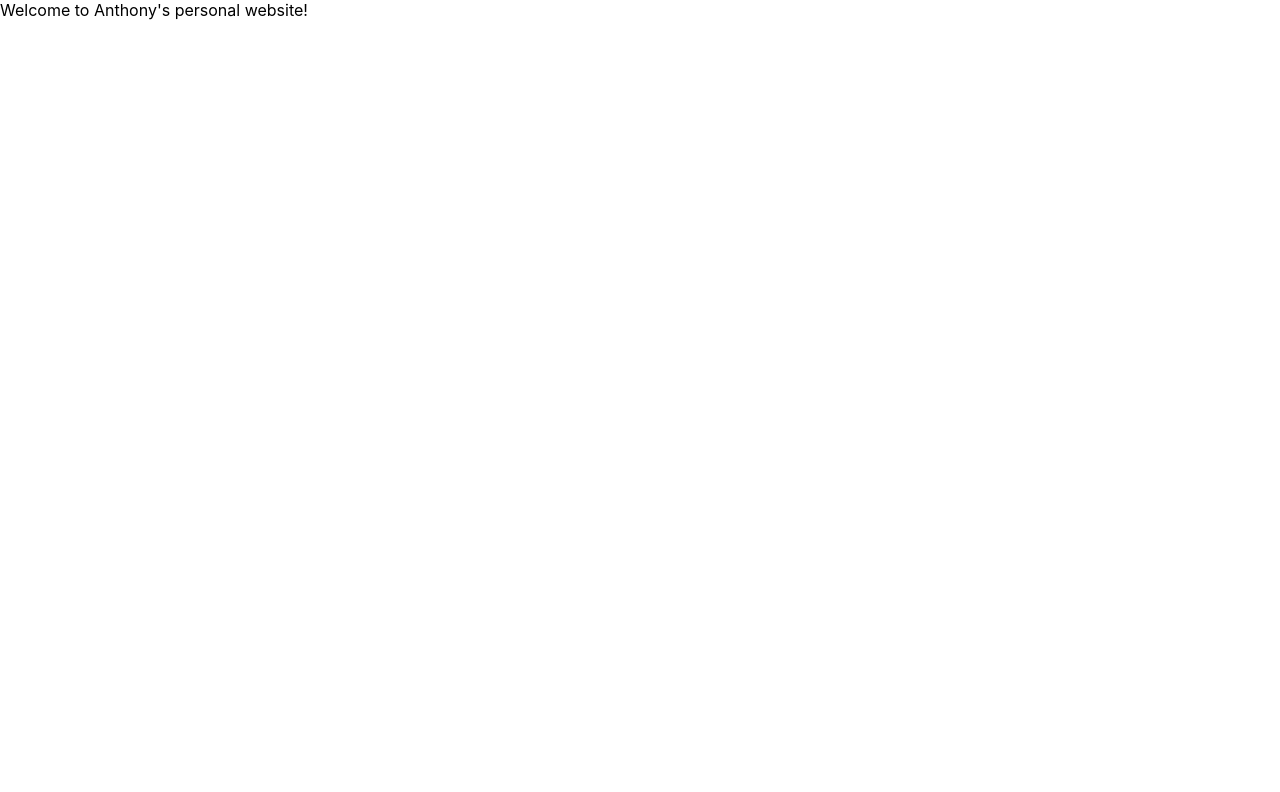
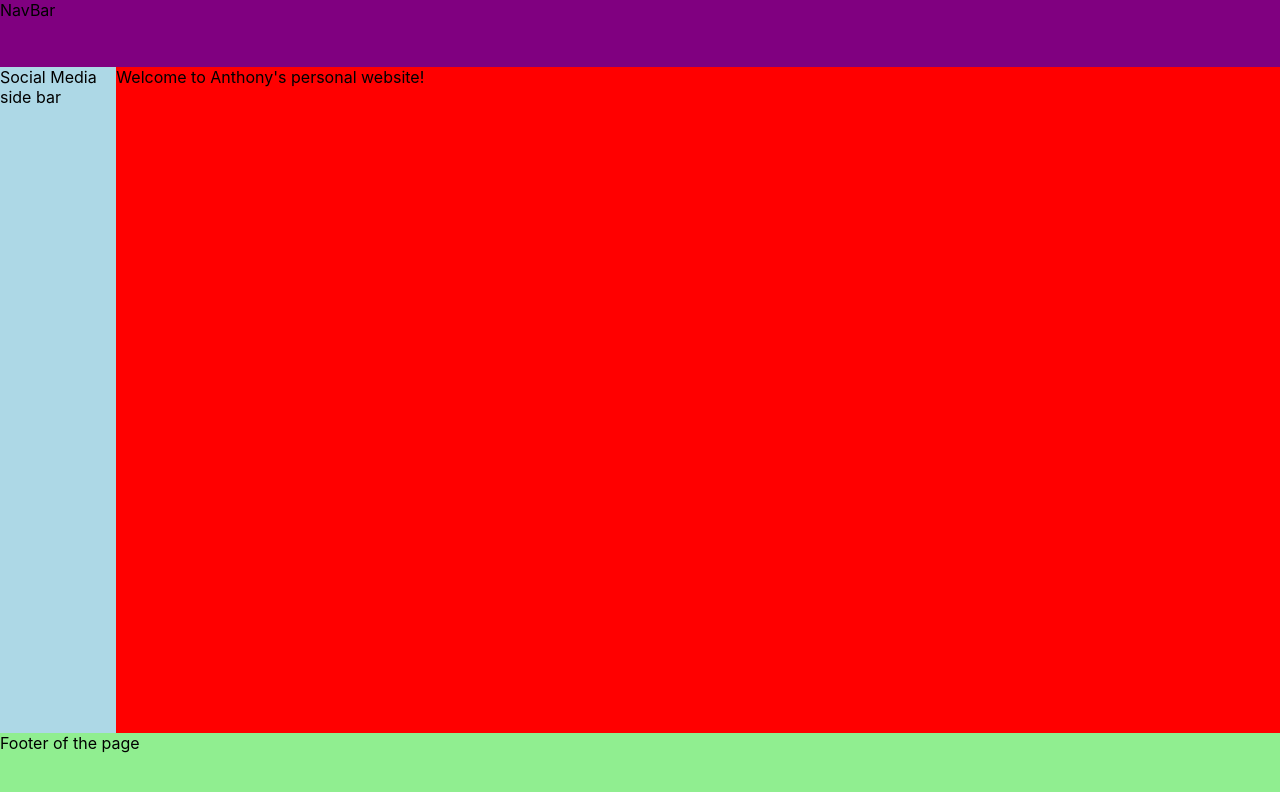
Before and after one commit to antwash/antdwash.com, a Next.js app: page / in a window 1280 px wide. Shown: the top 792 px of the page. Built offline with nearby package versions, Linux system fonts and the light colour scheme.

Commit message:
pages: index leverage layout component

```diff
--- a/pages/index.tsx
+++ b/pages/index.tsx
@@ -1,4 +1,6 @@
 import Head from "next/head"
+
+import { Layout } from "@components"
 
 export default function Home() {
   return (
@@ -31,7 +33,7 @@ export default function Home() {
         <link rel="manifest" href="/site.webmanifest" />
         <link rel="mask-icon" href="/safari-pinned-tab.svg" color="#191923" />
       </Head>
-      <main>Welcome to Anthony&apos;s personal website!</main>
+      <Layout />
     </>
   )
 }
```
